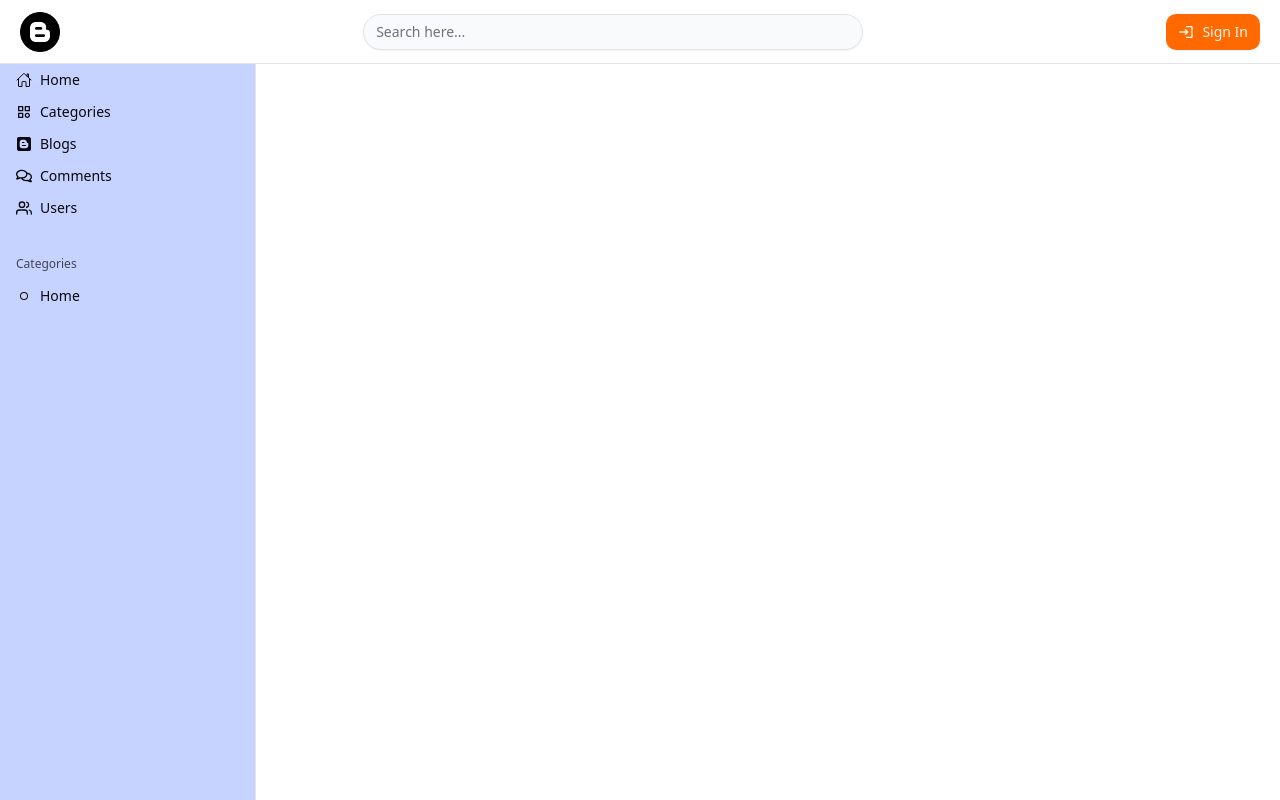
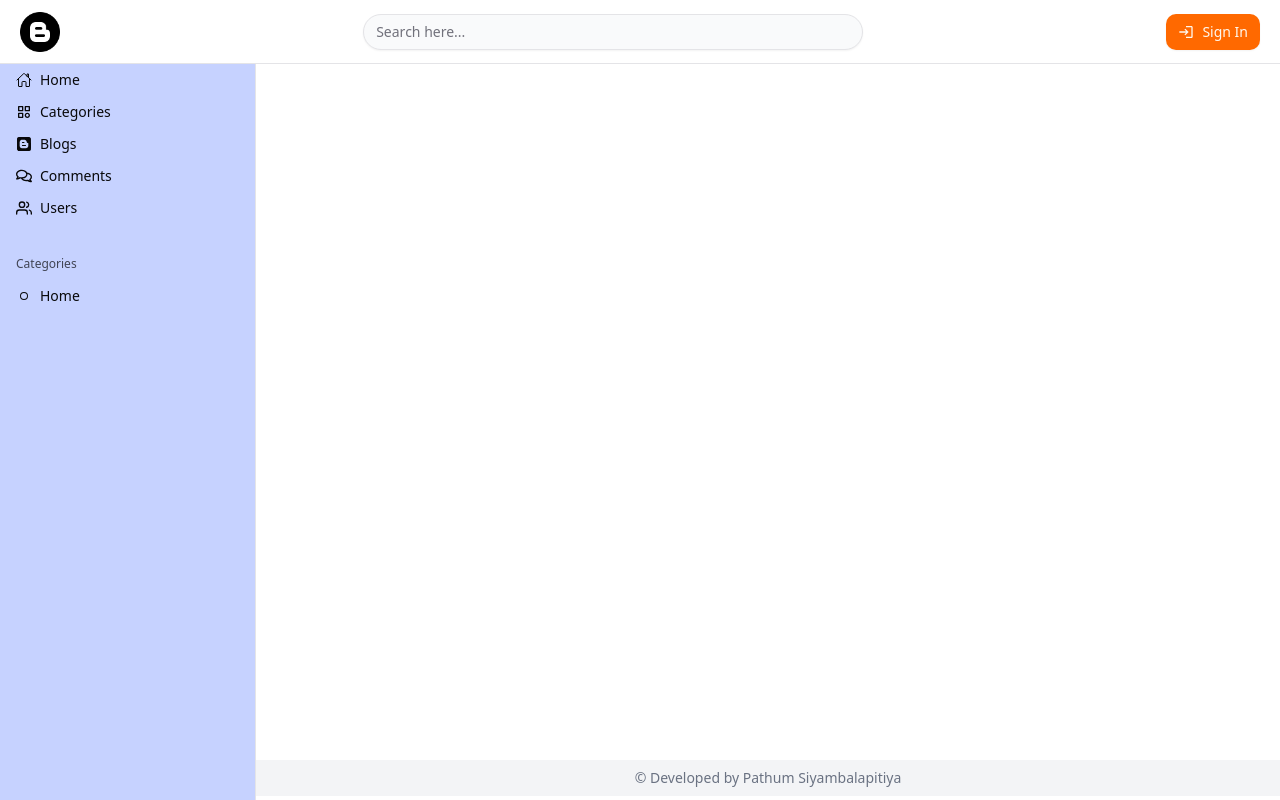
Before and after one commit to pathumck/blogIT-mern, a React (Vite) app in the folder client/: page / in a window 1280 px wide. Built offline with nearby package versions, Linux system fonts and the light colour scheme.

Commit message:
create footer

```diff
--- a/client/src/Layout/Layout.jsx
+++ b/client/src/Layout/Layout.jsx
@@ -1,7 +1,7 @@
 import React from "react";
 import { Outlet } from "react-router-dom";
-import {SidebarProvider} from "../components/ui/sidebar";
-import AppSidebar  from "../components/AppSidebar";
+import { SidebarProvider } from "../components/ui/sidebar";
+import AppSidebar from "../components/AppSidebar";
 import Footer from "../components/Footer";
 import Topbar from "../components/Topbar";
 
@@ -10,8 +10,10 @@ function Layout() {
     <SidebarProvider>
       <Topbar />
       <AppSidebar />
-      <main>
-        <Outlet />
+      <main className="w-full">
+        <div className="w-full min-h-[calc(100vh-40px)]">
+          <Outlet />
+        </div>
         <Footer />
       </main>
     </SidebarProvider>
--- a/client/src/components/Footer.jsx
+++ b/client/src/components/Footer.jsx
@@ -1,9 +1,11 @@
-import React from 'react'
+import React from "react";
 
 function Footer() {
   return (
-    <div>Footer</div>
-  )
+    <div className="text-sm text-center text-gray-500 bg-gray-100 py-2">
+      &copy; Developed by Pathum Siyambalapitiya
+    </div>
+  );
 }
 
-export default Footer
+export default Footer;
```
